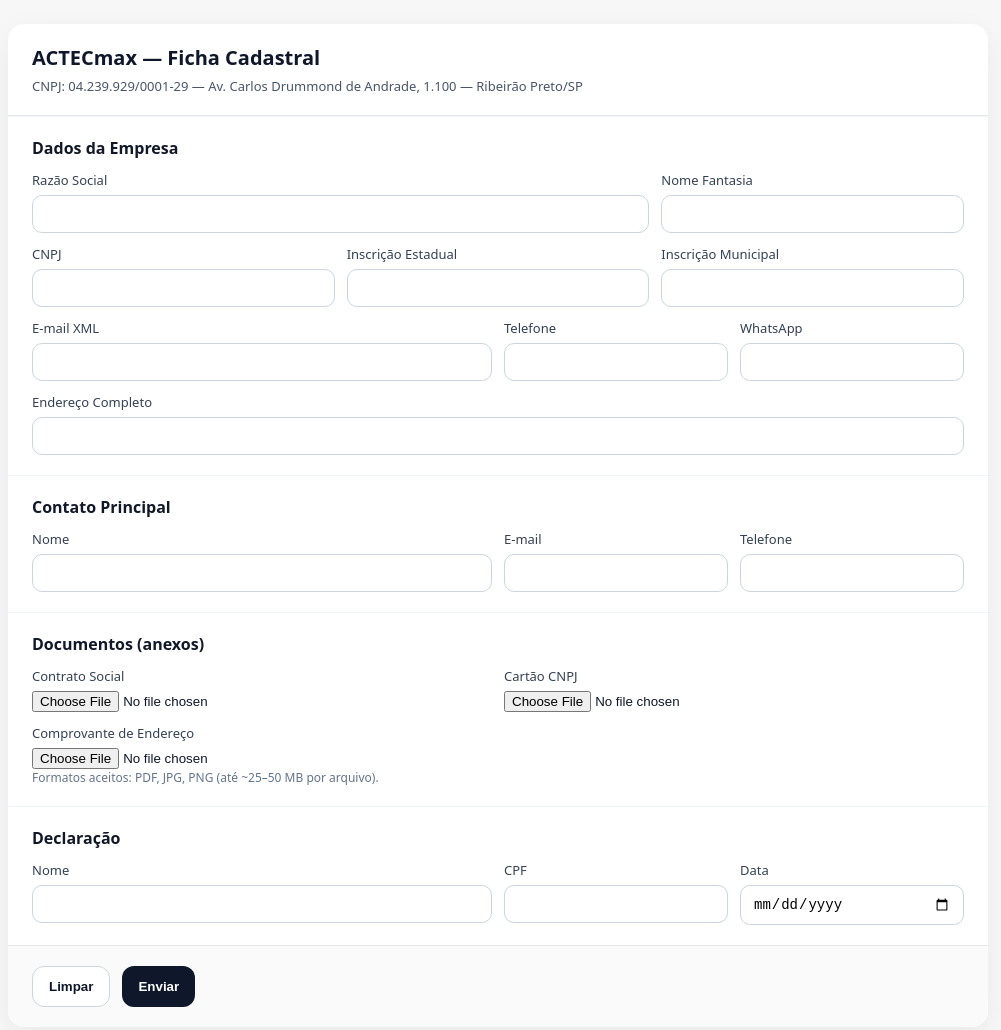
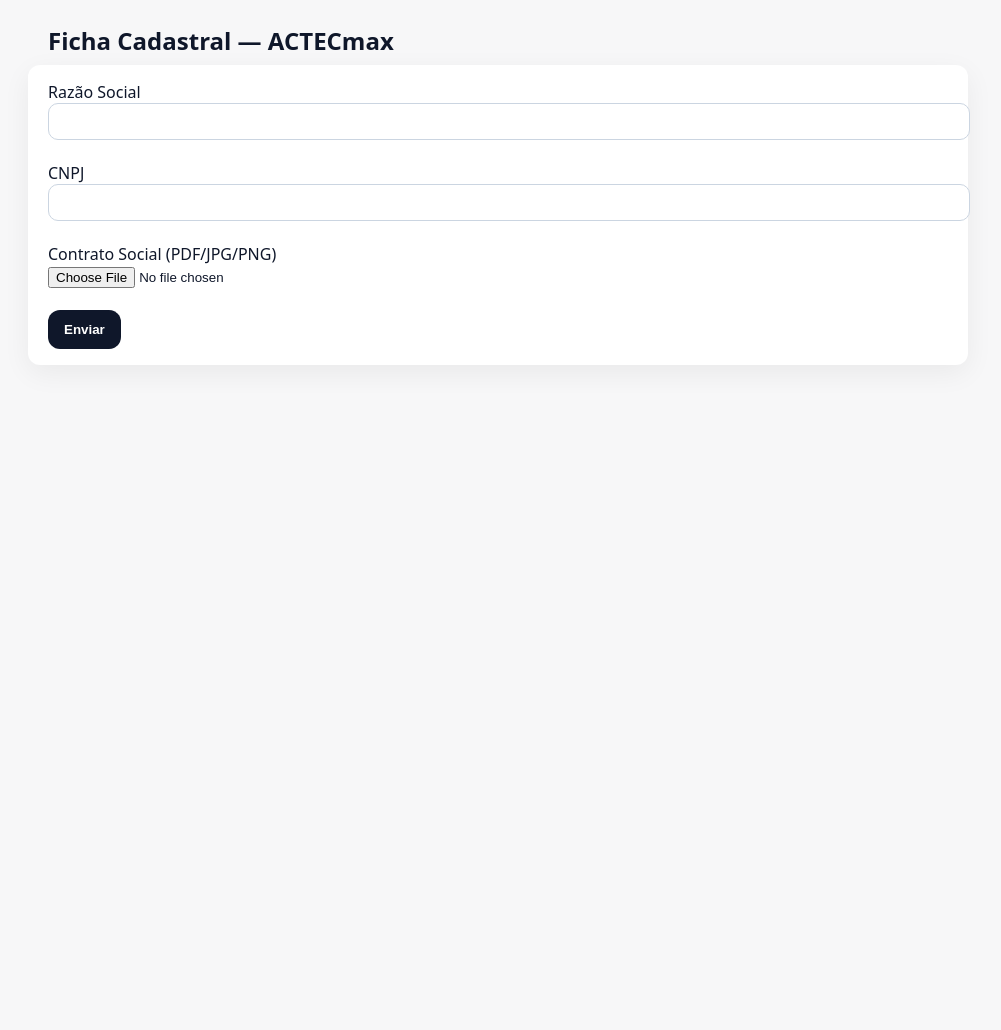
Before and after one commit to ACTECmax/actecmax.github.io, a plain HTML site: page index.html in a window 1280 px wide. Shown: the whole page, without its empty margins (142-1143 px from the left). After the commit the page ends 800 px from the top, so only its background shows below. Drawn offline with Linux system fonts and the light colour scheme.

Commit message:
Update index.html

```diff
--- a/index.html
+++ b/index.html
@@ -1,138 +1,17 @@
-<!doctype html>
-<html lang="pt-br">
-<head>
-  <meta charset="utf-8" />
-  <meta name="viewport" content="width=device-width, initial-scale=1" />
-  <title>Ficha Cadastral — ACTECmax</title>
-  <style>
-    :root { --max: 980px; }
-    * { box-sizing: border-box; }
-    html, body { margin:0; padding:0; background:#f7f7f8; color:#0f172a; font-family: system-ui, -apple-system, Segoe UI, Roboto, Arial, sans-serif; }
-    .wrap { max-width: var(--max); margin: 24px auto; background:#fff; border-radius:16px; box-shadow: 0 8px 28px rgba(0,0,0,.06); overflow:hidden; }
-    header { padding:20px 24px; border-bottom:1px solid #e5e7eb; }
-    header h1 { margin:0; font-size:20px; }
-    header .sub { font-size:13px; color:#475569; margin-top:6px; }
-    section { padding:20px 24px; border-top:1px solid #f1f5f9; }
-    h2 { font-size:16px; margin:0 0 12px 0; color:#111827; }
-    .grid { display:grid; grid-template-columns: repeat(12, 1fr); gap:12px; }
-    .col-12 { grid-column: span 12; } .col-8 { grid-column: span 8; } .col-6 { grid-column: span 6; } .col-4 { grid-column: span 4; } .col-3 { grid-column: span 3; }
-    label { display:block; font-size:13px; color:#334155; margin-bottom:6px; }
-    input[type="text"], input[type="email"], input[type="tel"], input[type="date"], textarea, select {
-      width:100%; padding:10px 12px; border:1px solid #cbd5e1; border-radius:10px; background:#fff; font-size:14px;
-    }
-    input[type="file"] { display:block; margin-top:6px; }
-    textarea { min-height: 90px; resize: vertical; }
-    .muted { font-size:12px; color:#64748b; }
-    .actions { display:flex; gap:12px; padding:20px 24px; border-top:1px solid #e5e7eb; background:#fafafa; }
-    .btn { padding:12px 16px; border:0; border-radius:12px; cursor:pointer; font-weight:600; }
-    .btn-dark { background:#0f172a; color:#fff; }
-    .btn-ghost { background:#fff; color:#0f172a; border:1px solid #cbd5e1; }
-    .toast { position:fixed; left:50%; bottom:24px; transform:translateX(-50%); z-index:9999; display:none; }
-    .toast > div { padding:12px 16px; border-radius:12px; box-shadow: 0 10px 30px rgba(0,0,0,.12); font-weight:600; }
-    .toast .ok  { background:#ecfdf5; color:#065f46; border:1px solid #86efac; }
-    .toast .err { background:#fee2e2; color:#991b1b; border:1px solid #fecaca; }
-    @media (max-width: 768px) { .wrap { margin:0; border-radius:0; } section, header, .actions { padding:16px; } }
-  </style>
-</head>
-<body>
-  <div class="wrap">
-    <header>
-      <h1>ACTECmax — Ficha Cadastral</h1>
-      <div class="sub">CNPJ: 04.239.929/0001-29 — Av. Carlos Drummond de Andrade, 1.100 — Ribeirão Preto/SP</div>
-    </header>
-
-    <form id="cadastroform"
-          method="POST"
-          action="https://script.google.com/macros/s/AKfycbzTahtL4J7SBb1MTtOjkS3Kxht77upE0K4c0ipf0vttpCplHkeQcP0db0cDMzeQR-4C/exec"
-          enctype="multipart/form-data"
-          target="submitFrame"
-          novalidate>
-      <!-- DADOS DA EMPRESA -->
-      <section>
-        <h2>Dados da Empresa</h2>
-        <div class="grid">
-          <div class="col-8"><label>Razão Social</label><input type="text" name="razao_social" required></div>
-          <div class="col-4"><label>Nome Fantasia</label><input type="text" name="nome_fantasia" required></div>
-          <div class="col-4"><label>CNPJ</label><input type="text" name="cnpj" required></div>
-          <div class="col-4"><label>Inscrição Estadual</label><input type="text" name="inscricao_estadual"></div>
-          <div class="col-4"><label>Inscrição Municipal</label><input type="text" name="inscricao_municipal"></div>
-          <div class="col-6"><label>E-mail XML</label><input type="email" name="email_xml"></div>
-          <div class="col-3"><label>Telefone</label><input type="tel" name="telefone"></div>
-          <div class="col-3"><label>WhatsApp</label><input type="tel" name="whatsapp"></div>
-          <div class="col-12"><label>Endereço Completo</label><input type="text" name="endereco"></div>
-        </div>
-      </section>
-
-      <!-- CONTATO -->
-      <section>
-        <h2>Contato Principal</h2>
-        <div class="grid">
-          <div class="col-6"><label>Nome</label><input type="text" name="contato_nome"></div>
-          <div class="col-3"><label>E-mail</label><input type="email" name="contato_email"></div>
-          <div class="col-3"><label>Telefone</label><input type="tel" name="contato_telefone"></div>
-        </div>
-      </section>
-
-      <!-- DOCUMENTOS -->
-      <section>
-        <h2>Documentos (anexos)</h2>
-        <div class="grid">
-          <div class="col-6"><label>Contrato Social</label><input type="file" name="contrato_social" accept=".pdf,.jpg,.jpeg,.png"></div>
-          <div class="col-6"><label>Cartão CNPJ</label><input type="file" name="cartao_cnpj" accept=".pdf,.jpg,.jpeg,.png"></div>
-          <div class="col-6"><label>Comprovante de Endereço</label><input type="file" name="comprovante_endereco" accept=".pdf,.jpg,.jpeg,.png"></div>
-        </div>
-        <div class="muted">Formatos aceitos: PDF, JPG, PNG (até ~25–50 MB por arquivo).</div>
-      </section>
-
-      <!-- DECLARAÇÃO -->
-      <section>
-        <h2>Declaração</h2>
-        <div class="grid">
-          <div class="col-6"><label>Nome</label><input type="text" name="decl_nome"></div>
-          <div class="col-3"><label>CPF</label><input type="text" name="decl_cpf"></div>
-          <div class="col-3"><label>Data</label><input type="date" name="decl_data"></div>
-        </div>
-      </section>
-
-      <div class="actions">
-        <button type="reset" class="btn btn-ghost">Limpar</button>
-        <button type="submit" class="btn btn-dark" id="btnEnviar">Enviar</button>
-      </div>
-
-      <!-- iframe oculto para receber a resposta do Google -->
-      <iframe name="submitFrame" id="submitFrame" style="display:none;"></iframe>
-      <input type="hidden" name="_source" value="actecmax_github_pages" />
-    </form>
-  </div>
-
-  <!-- Toast simples -->
-  <div class="toast" id="toast"><div class="ok" id="toastBox">Cadastro enviado com sucesso!</div></div>
-
-  <script>
-    (function(){
-      // feedback ao concluir (quando o iframe carregar com a resposta do Google)
-      var iframe = document.getElementById('submitFrame');
-      var btn = document.getElementById('btnEnviar');
-      var toast = document.getElementById('toast');
-      var toastBox = document.getElementById('toastBox');
-      var firstLoad = true;
-
-      iframe.addEventListener('load', function(){
-        if (firstLoad) { firstLoad = false; return; } // ignora o primeiro load (render inicial)
-        if (btn) { btn.disabled = false; btn.textContent = 'Enviar'; }
-        toastBox.className = 'ok';
-        toastBox.textContent = 'Cadastro enviado com sucesso!';
-        toast.style.display = 'block';
-        setTimeout(function(){ toast.style.display = 'none'; }, 4000);
-      });
-
-      // UX ao enviar (sem AJAX, envio nativo)
-      var form = document.getElementById('cadastroform');
-      form.addEventListener('submit', function(){
-        if (btn) { btn.disabled = true; btn.textContent = 'Enviando…'; }
-        // Envio é nativo (POST) e a resposta cai no iframe
-      });
-    })();
-  </script>
-</body>
-</html>
+<!doctype html><html lang="pt-br"><meta charset="utf-8">
+<meta name="viewport" content="width=device-width,initial-scale=1">
+<title>Cadastro ACTECmax</title>
+<body style="font-family:system-ui,-apple-system,Segoe UI,Roboto,Arial,sans-serif;background:#f7f7f8;color:#0f172a">
+  <h2 style="max-width:900px;margin:24px auto 8px">Ficha Cadastral — ACTECmax</h2>
+  <form id="form" method="POST"
+        action="https://script.google.com/macros/s/AKfycbzTahtL4J7SBb1MTtOjkS3Kxht77upE0K4c0ipf0vttpCplHkeQcP0db0cDMzeQR-4C/exec"
+        enctype="multipart/form-data" target="ok"
+        style="max-width:900px;margin:0 auto;background:#fff;padding:16px 20px;border-radius:12px;box-shadow:0 8px 28px rgba(0,0,0,.06)">
+    <label>Razão Social<br><input name="razao_social" required style="width:100%;padding:10px;border:1px solid #cbd5e1;border-radius:10px"></label><br><br>
+    <label>CNPJ<br><input name="cnpj" required style="width:100%;padding:10px;border:1px solid #cbd5e1;border-radius:10px"></label><br><br>
+    <label>Contrato Social (PDF/JPG/PNG)<br><input type="file" name="contrato_social" accept=".pdf,.jpg,.jpeg,.png" required></label><br><br>
+    <button type="submit" style="padding:12px 16px;border:0;border-radius:12px;background:#0f172a;color:#fff;font-weight:600">Enviar</button>
+    <input type="hidden" name="_source" value="actecmax_minimal">
+  </form>
+  <iframe name="ok" style="display:none"></iframe>
+</body></html>
```
